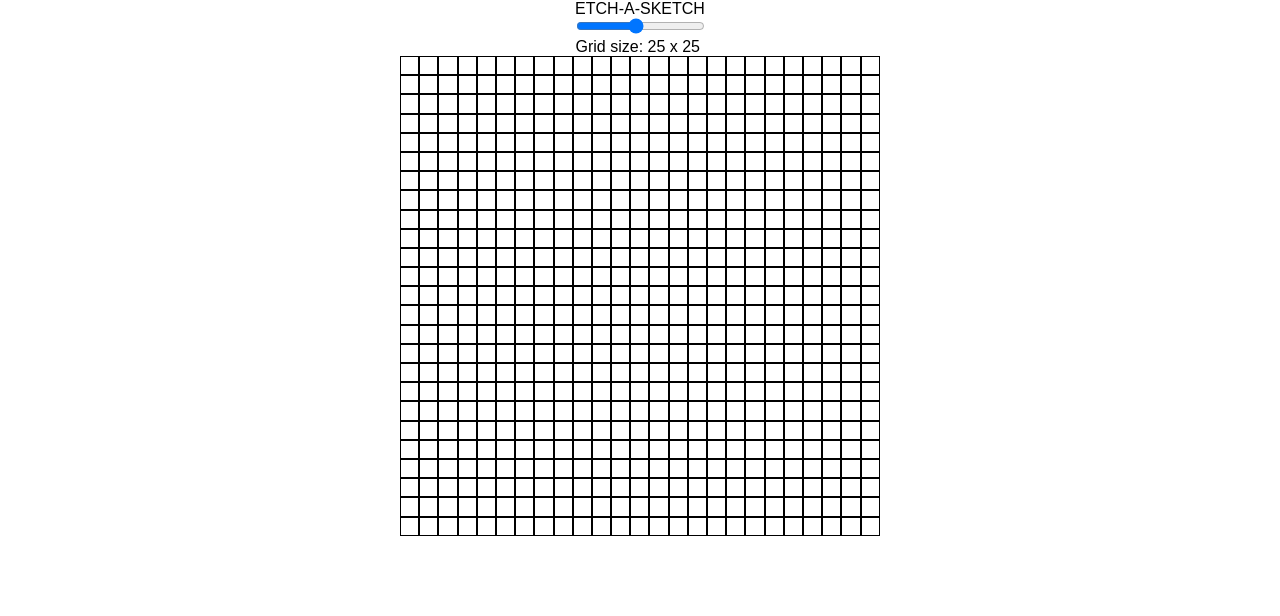
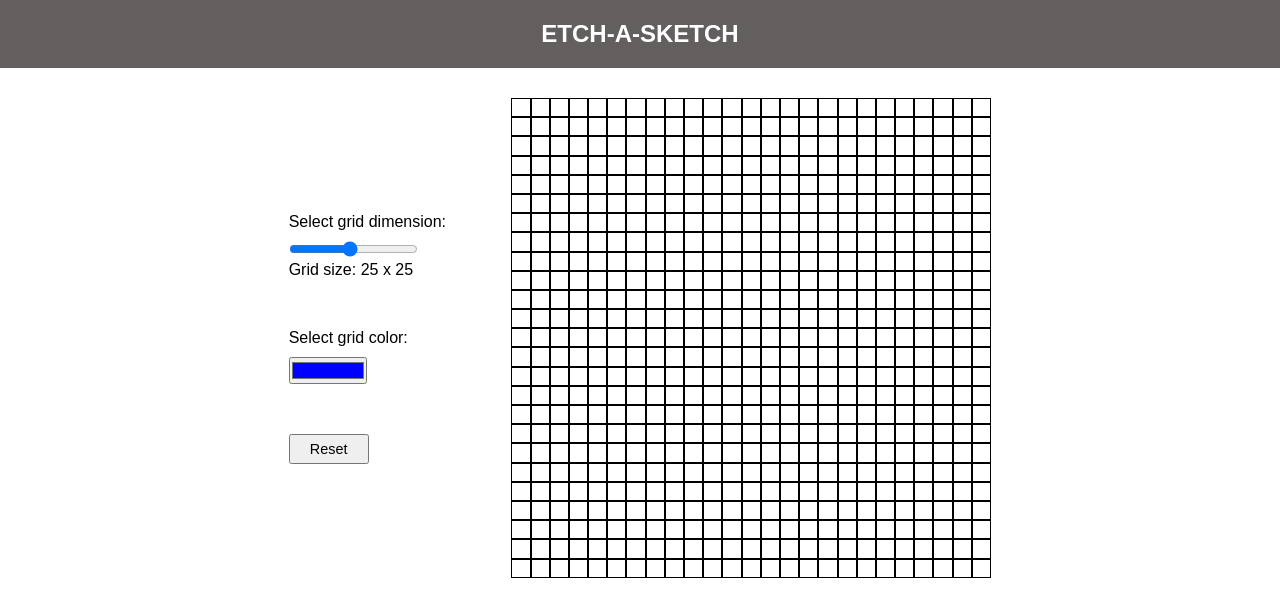
Before and after one commit to jzaldana-server84/ETCH-A-SKETCH, a plain HTML site: page index.html in a window 1280 px wide. Drawn offline with Linux system fonts and the light colour scheme.

Commit message:
Adding reset button

```diff
--- a/index.html
+++ b/index.html
@@ -10,14 +10,24 @@
 </head>
 <body>
     <div class="header">ETCH-A-SKETCH</div>
+    <div class="grid-and-control">
         <div class="controls">
             <div class="gridSlicer">
+                <div class="gridDimension-title">Select grid dimension: </div>
                 <input type="range" min="3" max="50" value="25" class="slicer">
                 <div class="gridDimension"></div>
+            </div>
+            <div class="color-picker">
+                <div class="color-picker-title">Select grid color: </div>
+                <input type="color" value="#0000ff" id="colorPicker">
+            </div>
+            <div class="button">
+                <button class="reset-button">Reset</button>
             </div>
         </div>
 
         <div class="grid"></div>
+    </div>
 
 </body>
 </html>
--- a/script/etch-a-sketch.js
+++ b/script/etch-a-sketch.js
@@ -1,6 +1,8 @@
-// Slicer Variables
+// Variables
 const slicerContainer = document.querySelector('.slicer');
 const gridDimension = document.querySelector('.gridDimension');
+const colorPicker = document.querySelector('#colorPicker');
+const resetButton = document.querySelector('.reset-button');
 
 // Create the 16x16 grid
 
@@ -11,6 +13,7 @@ let gridElementNumber = slicerContainer.value;
 let gridSize = 480/gridElementNumber;
 let gridItems;
 var i = 0;
+let gridColor = colorPicker.value;
 
 // Set size of the grid
 
@@ -62,7 +65,7 @@ slicerContainer.addEventListener('input', () => {
     // On Hover Class Change
     for (i = 0; i < gridItems.length; i++){
         gridItems[i].addEventListener('mouseover',function() {
-            this.style.setProperty('background-color', 'blue');
+            this.style.setProperty('background-color', gridColor);
         });
     };
 
@@ -70,7 +73,26 @@ slicerContainer.addEventListener('input', () => {
 
 // On Hover Class Change
 for (i = 0; i < gridItems.length; i++){
+
+    colorPicker.addEventListener('input', function(){
+        gridColor = colorPicker.value;
+    });
     gridItems[i].addEventListener('mouseover',function() {
-        this.style.setProperty('background-color', 'blue');
+        this.style.setProperty('background-color', gridColor);
+
     });
 };
+
+// Color picker change
+
+colorPicker.addEventListener('input', function(){
+    gridColor = colorPicker.value;
+});
+
+// Reset Button
+
+resetButton.addEventListener('click', () => {
+    for (i = 0; i < gridItems.length; i++){
+        gridItems[i].style.setProperty('background-color',`white`);
+    }
+});
--- a/styles/styles.css
+++ b/styles/styles.css
@@ -8,8 +8,45 @@
 body {
     display: flex;
     flex-direction: column;
+    align-items: center;
+    height: 100vh;
+}
+
+.header {
+    background-color: rgb(99, 95, 95);
+    color: white;
+    font-size: 1.5rem;
+    text-align: center;
+    font-weight: bold;
+    width: 100%;
+    padding: 20px 30px;
+    margin-bottom: 20px;
+}
+
+.grid-and-control {
+    display: flex;
+    justify-content: space-around;
+    width: 60%;
+    margin-top: 10px;
+}
+
+.controls {
+    display: flex;
+    flex-direction: column;
     justify-content: center;
-    align-items: center;
+    gap: 50px;
+}
+
+.controls .gridDimension-title {
+    margin-bottom: 10px;
+}
+
+.controls .color-picker-title {
+    margin-bottom: 10px;
+}
+
+.color-picker #colorPicker {
+    width: 50%;
 }
 
 .grid {
@@ -28,3 +65,9 @@ body {
 .grid .grid-item-hover {
     background-color: blue;
 }
+
+.reset-button {
+    font-size: 0.9rem;
+    width: 80px;
+    height: 30px;
+}
```
Lines whose indentation alone changed are shown as unchanged.
